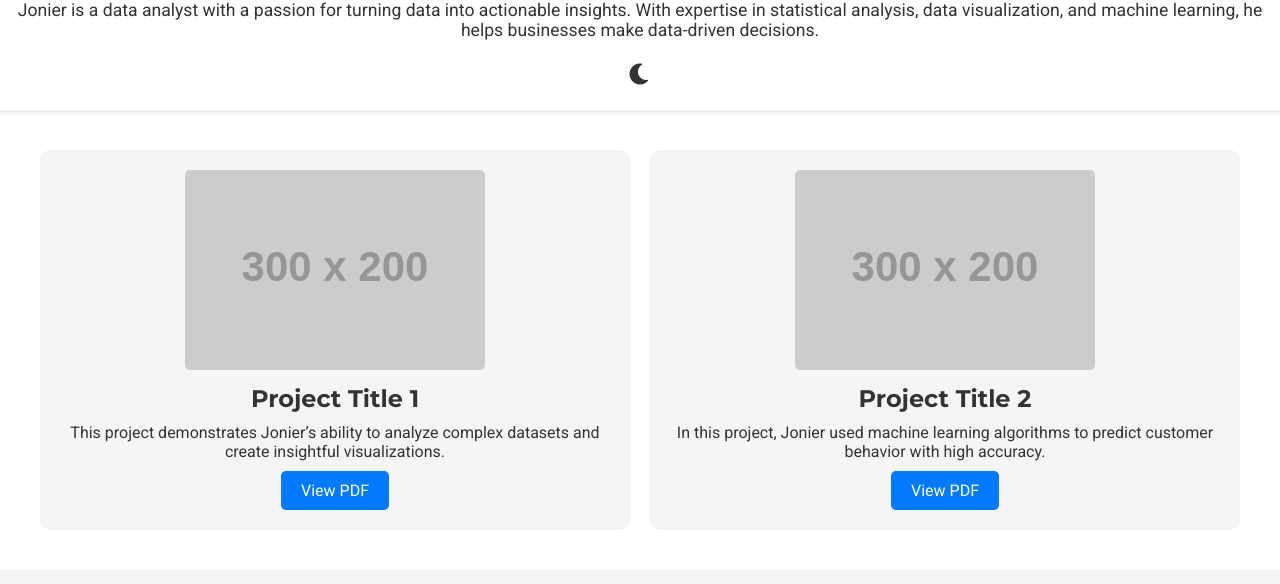
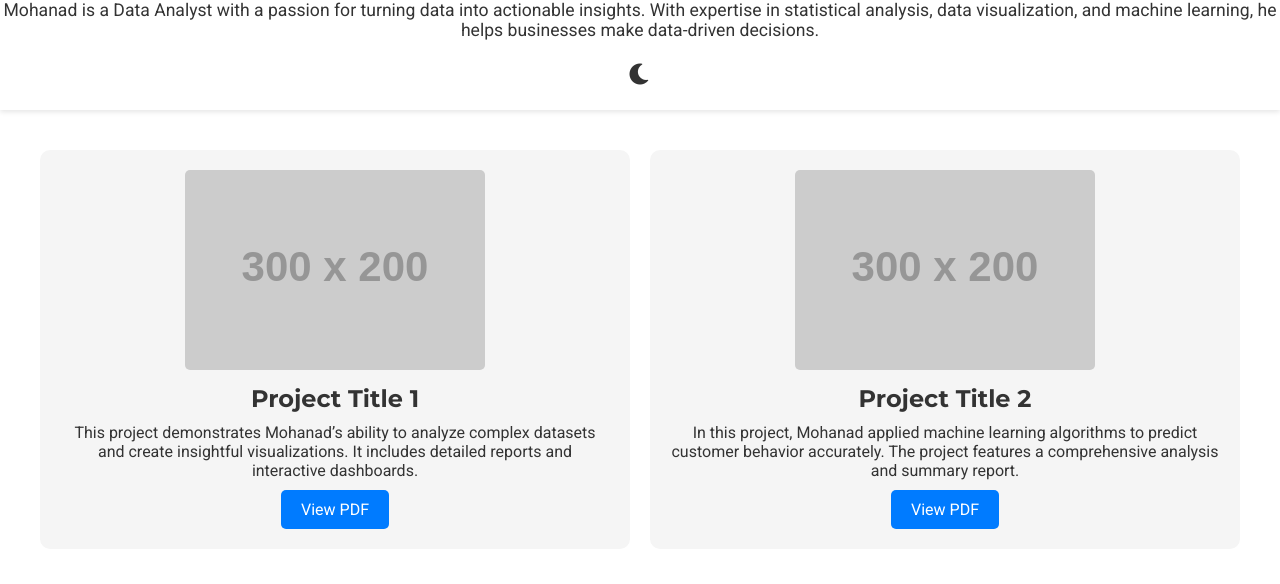
Before and after one commit to Mohanad-Zarfat/Mohanad.github.io, a plain HTML site: page index.html in a window 1280 px wide. Shown: the part 107-691 px from the top of the page. Drawn offline with Linux system fonts and the light colour scheme; placeholder pictures from the web are drawn by us.

Commit message:
Update index.html

```diff
--- a/index.html
+++ b/index.html
@@ -19,7 +19,11 @@
         <a href="https://linkedin.com" target="_blank"><i class="fab fa-linkedin"></i></a>
         <a href="https://github.com" target="_blank"><i class="fab fa-github"></i></a>
       </div>
-            <p class="summary">Jonier is a data analyst with a passion for turning data into actionable insights. With expertise in statistical analysis, data visualization, and machine learning, he helps businesses make data-driven decisions.</p>
+      <p class="summary">
+        Mohanad is a Data Analyst with a passion for turning data into actionable insights.
+        With expertise in statistical analysis, data visualization, and machine learning,
+        he helps businesses make data-driven decisions.
+      </p>
       <button id="theme-toggle" aria-label="Toggle theme">
         <i class="fas fa-moon"></i>
         <i class="fas fa-sun"></i>
@@ -33,13 +37,19 @@
       <div class="project">
         <img src="https://via.placeholder.com/300x200" alt="Project 1">
         <h2>Project Title 1</h2>
-                <p>This project demonstrates Jonier’s ability to analyze complex datasets and create insightful visualizations.</p>
+        <p class="project-summary">
+          This project demonstrates Mohanad’s ability to analyze complex datasets and create insightful visualizations.
+          It includes detailed reports and interactive dashboards.
+        </p>
         <a href="sample1.pdf" target="_blank" class="pdf-link">View PDF</a>
       </div>
       <div class="project">
         <img src="https://via.placeholder.com/300x200" alt="Project 2">
         <h2>Project Title 2</h2>
-                <p>In this project, Jonier used machine learning algorithms to predict customer behavior with high accuracy.</p>
+        <p class="project-summary">
+          In this project, Mohanad applied machine learning algorithms to predict customer behavior accurately.
+          The project features a comprehensive analysis and summary report.
+        </p>
         <a href="sample2.pdf" target="_blank" class="pdf-link">View PDF</a>
       </div>
     </section>
@@ -52,6 +62,7 @@
       <a href="https://linkedin.com" target="_blank"><i class="fab fa-linkedin"></i></a>
       <a href="https://github.com" target="_blank"><i class="fab fa-github"></i></a>
     </div>
+    <p>&copy; 2025 Mohanad. All rights reserved.</p>
   </footer>
 </body>
 </html>
```
Lines whose indentation alone changed are shown as unchanged.
